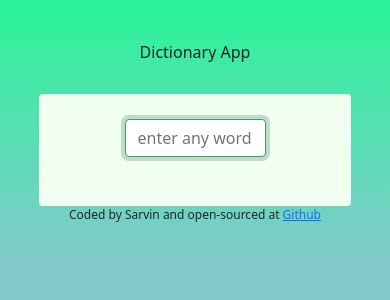
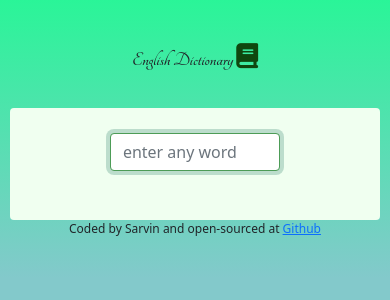
Before and after one commit to SarvinTorkaman/dictionary-app-react, a React (Create React App) app: page / in a window 390 px wide. Shown: the top 300 px of the page. Built offline with nearby package versions, Linux system fonts and the light colour scheme.

Commit message:
more responsiveness

```diff
--- a/public/index.html
+++ b/public/index.html
@@ -2,6 +2,18 @@
 <html lang="en">
   <head>
     <meta charset="utf-8" />
+
+    <link rel="preconnect" href="https://fonts.googleapis.com" />
+    <link rel="preconnect" href="https://fonts.gstatic.com" crossorigin />
+    <script
+      src="https://kit.fontawesome.com/9c09348aee.js"
+      crossorigin="anonymous"
+    ></script>
+
+    <link
+      href="https://fonts.googleapis.com/css2?family=Tangerine:wght@400;700&display=swap"
+      rel="stylesheet"
+    />
     <link rel="icon" href="%PUBLIC_URL%/favicon.ico" />
     <meta name="viewport" content="width=device-width, initial-scale=1" />
     <meta name="theme-color" content="#000000" />
--- a/src/App.css
+++ b/src/App.css
@@ -4,8 +4,14 @@
 
 .App-header {
   margin: 30px auto;
+  font-family: "Tangerine", cursive;
+  font-size: 40px;
+  font-weight: 600;
 }
-
+.font-awsome-dictoinary-icon {
+  font-size: 25px;
+  color: rgb(15, 71, 15);
+}
 body {
   margin: 40px auto;
   background-color: #83c9cb;
@@ -24,6 +30,7 @@ h2 {
 .container {
   background-color: honeydew;
   max-width: 80%;
+
   padding: 30px 30px;
   border-radius: 4px;
 }
@@ -96,10 +103,18 @@ footer {
 
   .container {
     padding: 25px 15px;
+    max-width: 95%;
   }
 
   .search-box {
     max-width: 50%;
+  }
+
+  .App-header {
+    margin: 30px auto;
+    font-family: "Tangerine", cursive;
+    font-size: 20px;
+    font-weight: 600;
   }
 }
 
--- a/src/App.js
+++ b/src/App.js
@@ -4,7 +4,13 @@ import "./App.css";
 function App() {
   return (
     <div className="App ">
-      <header className="App-header text-center"> Dictionary App</header>
+      <header className="App-header text-center">
+        {" "}
+        English Dictionary{" "}
+        <span className="font-awsome-dictoinary-icon">
+          <i class="fas fa-book"></i>
+        </span>
+      </header>
       <div className="container">
         <main>
           <Dictionary />{" "}
```
